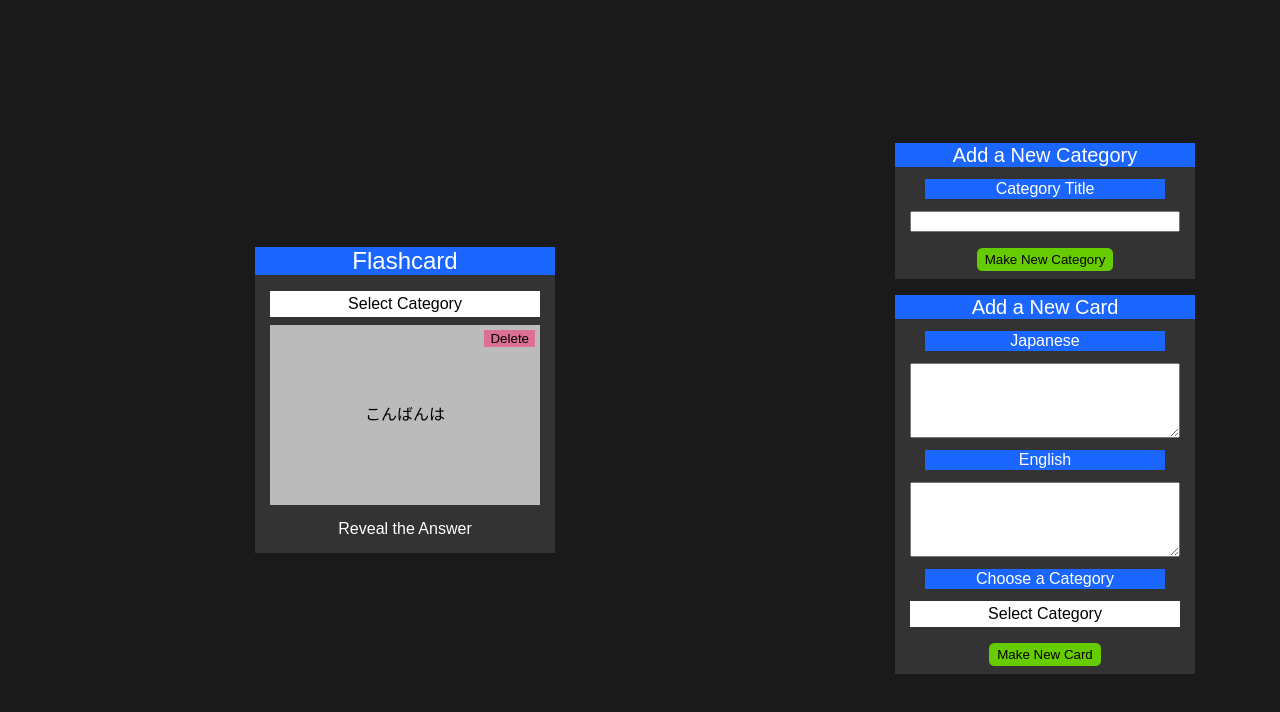
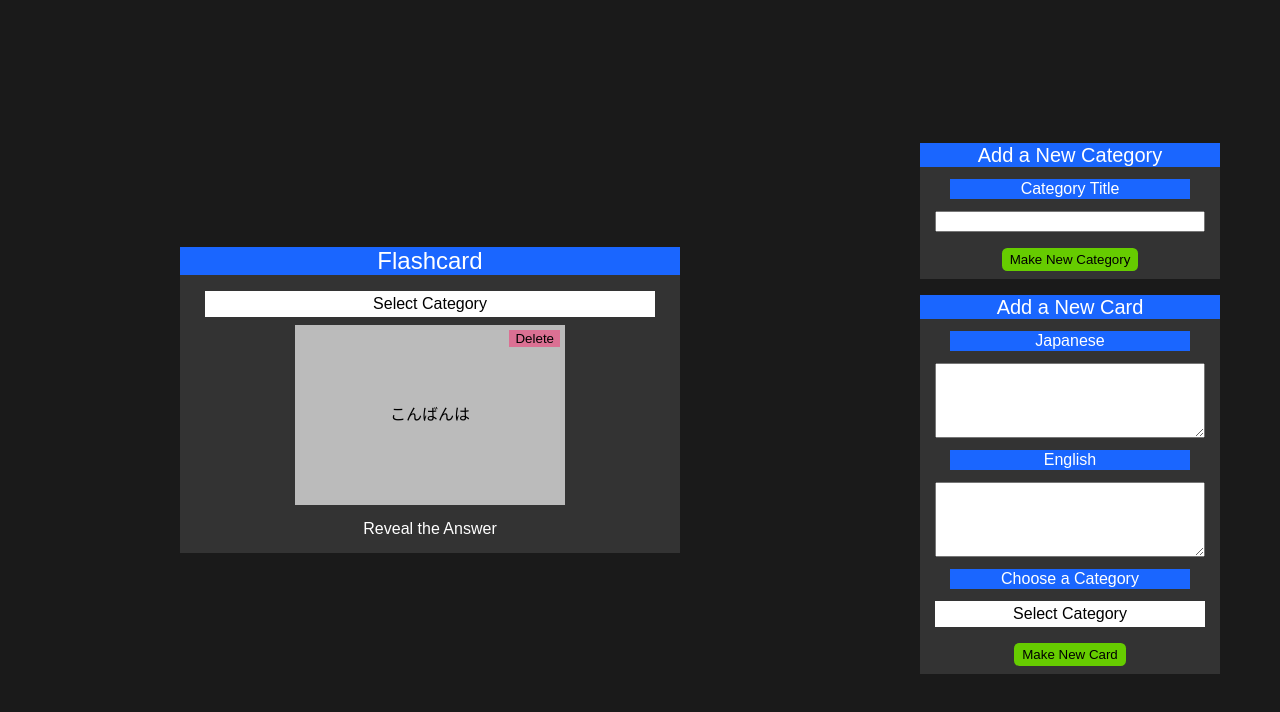
Before and after one commit to DerekPixel/japanese-flashcards, a React (Create React App) app: page / in a window 1280 px wide. Shown: the top 712 px of the page. Built offline with nearby package versions, Linux system fonts and the light colour scheme.

Commit message:
messing with flex stuff

```diff
--- a/src/App.css
+++ b/src/App.css
@@ -188,8 +188,10 @@ Flashcard and category select
   background-color: hsl(0, 0%, 20%);
   display: flex;
   flex-direction: column;
+  /* flex-grow: 1; */
+  /* aspect-ratio: 1.5; */
   align-items: center;
-  width: 300px;
+  width: 500px;
 }
 
 /*
@@ -198,16 +200,8 @@ Flashcard
 ==================================
 */
 
-.flip-card {
-  background-color: transparent;
-  width: 270px;
-  height: 180px;
-  perspective: 400px; /* Remove this if you don't want the 3D effect */
-}
-
 .card {
   position: relative;
-  /* margin-bottom: 10px; */
 }
 
 .card:hover {
@@ -221,6 +215,13 @@ Flashcard
   top: 5px;
   right: 5px;
   z-index: 1;
+}
+
+.flip-card {
+  background-color: transparent;
+  width: 270px;
+  height: 180px;
+  perspective: 400px; /* Remove this if you don't want the 3D effect */
 }
 
 .flip-card-inner {
```
